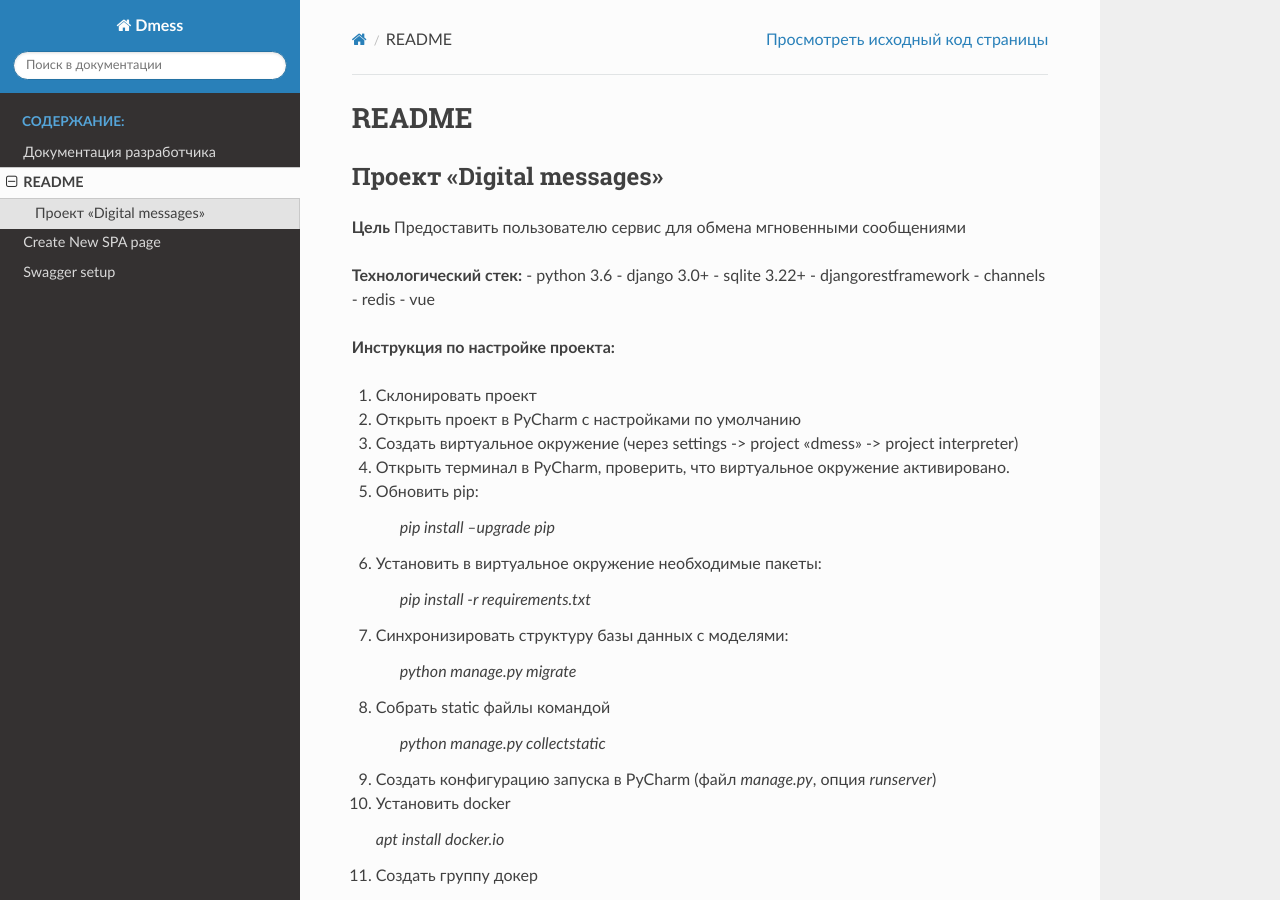
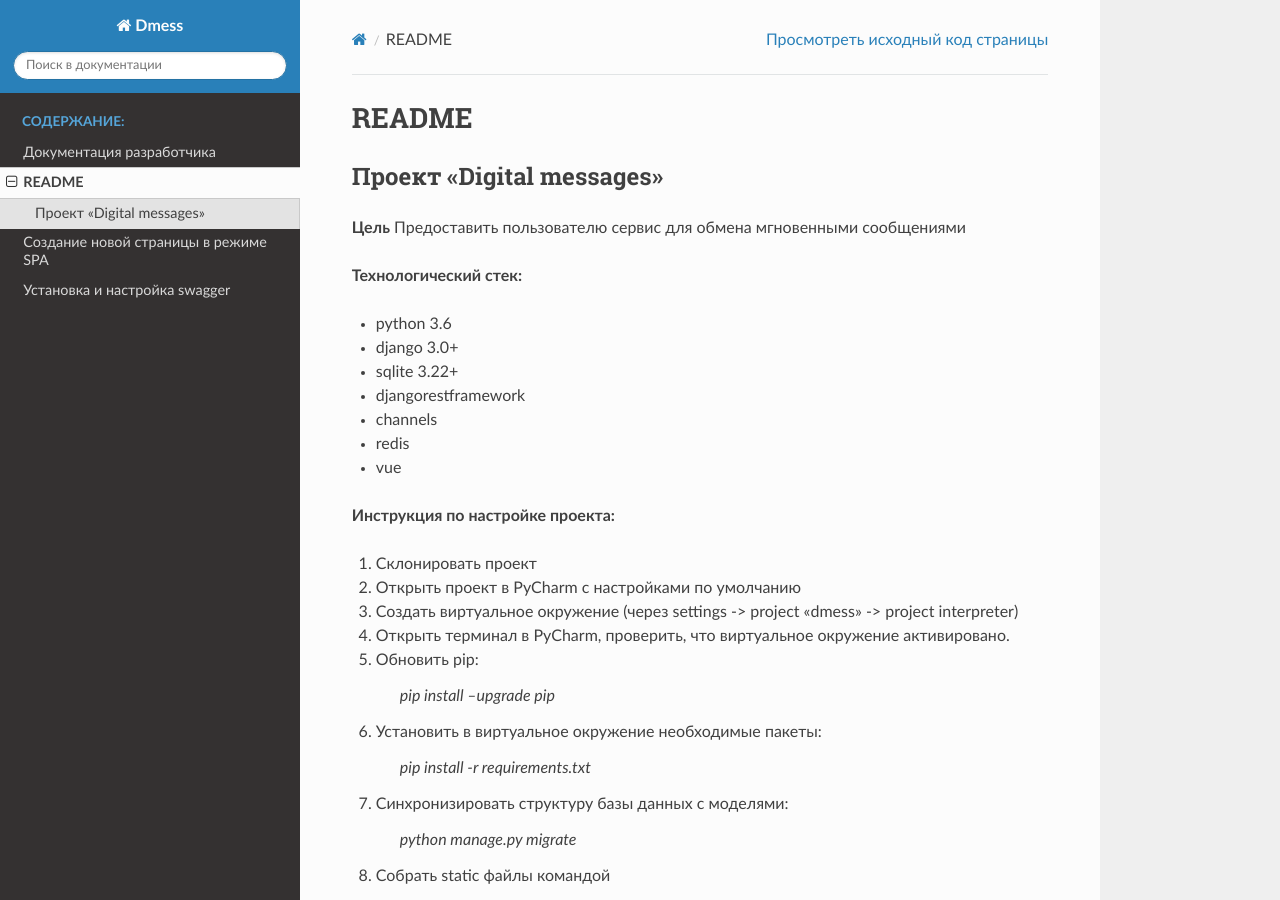
Before and after one commit to ovzen/dmess-, a Sphinx documentation site: the page built from docs/readme.rst, in a window 1280 px wide and 900 px high. Built offline with Sphinx 7.4.7 and the Read the Docs theme 2.0.0, drawn with Linux system fonts in a browser that asks for light colours.

Commit message:
Fixed visual errors

```diff
--- a/docs/readme.rst
+++ b/docs/readme.rst
@@ -8,13 +8,14 @@ README
 Предоставить пользователю сервис для обмена мгновенными сообщениями
 
 **Технологический стек:**
-- python 3.6
-- django 3.0+
-- sqlite 3.22+
-- djangorestframework
-- channels
-- redis
-- vue
+
+* python 3.6
+* django 3.0+
+* sqlite 3.22+
+* djangorestframework
+* channels
+* redis
+* vue
 
 **Инструкция по настройке проекта:**
 
--- a/docs/swagger.rst
+++ b/docs/swagger.rst
@@ -1,10 +1,10 @@
-Swagger setup
-=============
+Установка и настройка swagger
+=============================
 
 Установка swagger
 -----------------
 
-1. Установить swagger:
+1. Установить swagger (необязательно, если requirements.txt установлены):
 
 pip install django-rest-swagger
 
--- a/docs/vue_page.rst
+++ b/docs/vue_page.rst
@@ -1,8 +1,8 @@
 ===================
-Create New SPA page
+Создание новой страницы в режиме SPA
 ===================
 
-Как добавлять компонент в режиме SPA.
+Как добавлять страницу в режиме SPA.
 -------------------------------------
 
 
```
